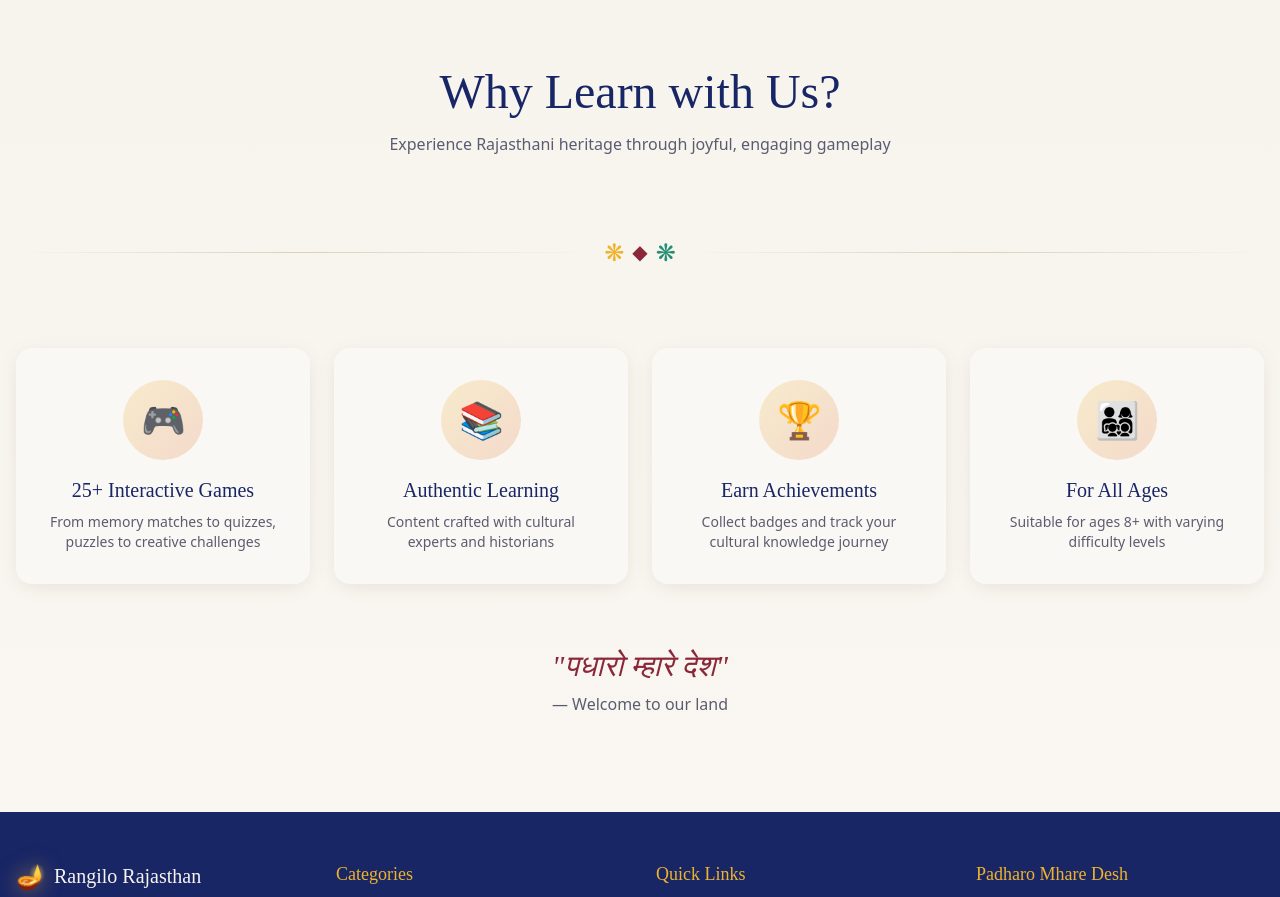
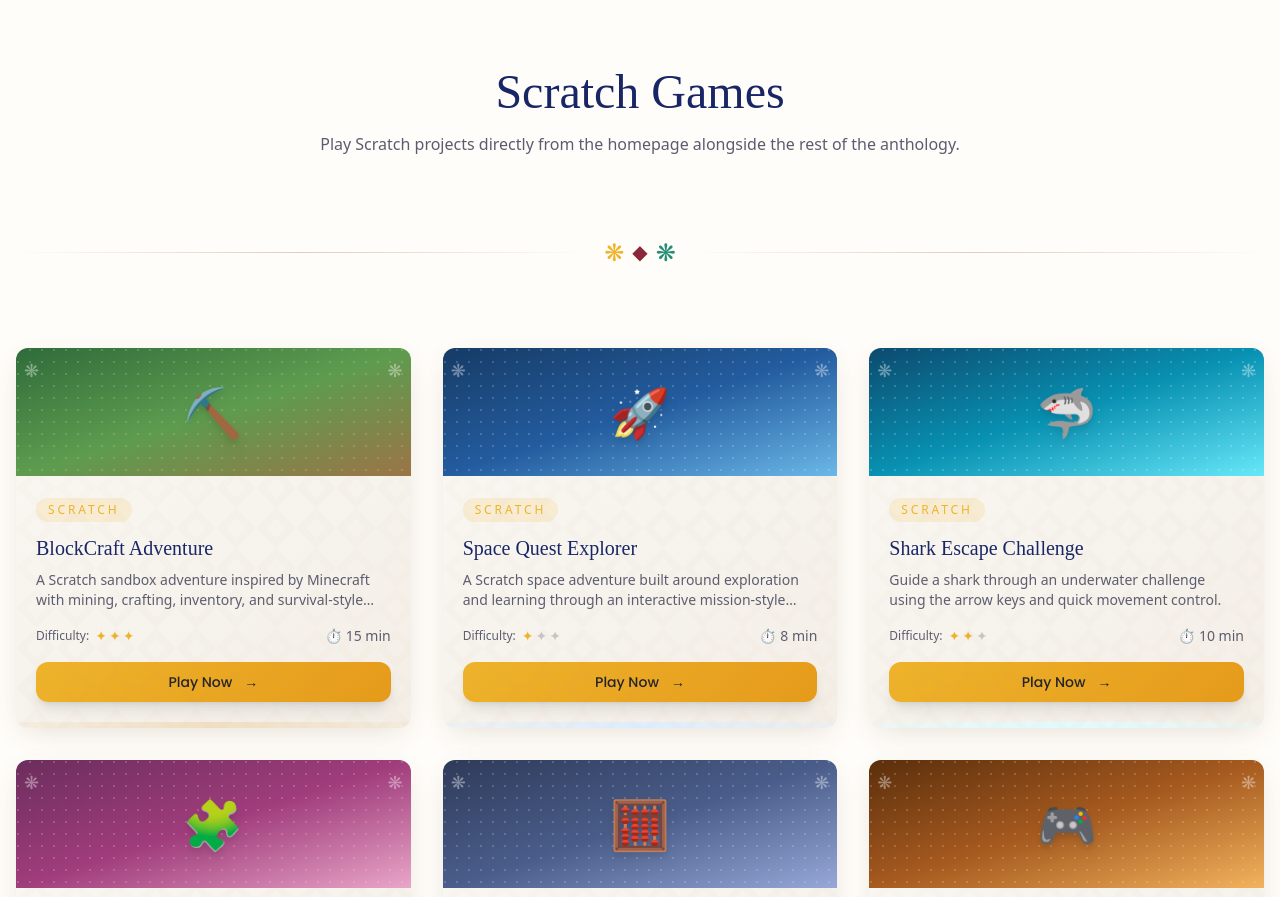
Before and after one commit to DeviceDidWhat/Digital-Anthology-Scratch, a React (Vite) app: page / in a window 1280 px wide. Shown: the part 1900-2797 px from the top of the page. Built offline with nearby package versions, Linux system fonts and the light colour scheme; the HTML template or start-up script is replaced by a standard one; a web font is replaced by a local one.

Commit message:
Add ScratchGamesSection component and update GameCard interface with new props

```diff
--- a/src/components/cards/GameCard.tsx
+++ b/src/components/cards/GameCard.tsx
@@ -1,7 +1,15 @@
 import { Button } from "@/components/ui/button";
-import type { Game } from "@/data/games";
 
-interface GameCardProps extends Game {
+interface GameCardProps {
+  title: string;
+  description: string;
+  difficulty: "easy" | "medium" | "hard";
+  playTime: number;
+  icon: string;
+  gradient: string;
+  patternColor: string;
+  externalUrl?: string;
+  badgeLabel?: string;
   delay?: number;
 }
 
@@ -30,6 +38,7 @@ export const GameCard = ({
   gradient,
   patternColor,
   externalUrl,
+  badgeLabel,
   delay = 0
 }: GameCardProps) => {
   const handlePlayClick = () => {
@@ -69,6 +78,12 @@ export const GameCard = ({
 
       {/* Content */}
       <div className="p-5">
+        {badgeLabel && (
+          <div className="mb-3 inline-flex items-center rounded-full bg-mustard/15 px-3 py-1 text-xs font-medium uppercase tracking-[0.24em] text-mustard">
+            {badgeLabel}
+          </div>
+        )}
+
         <h3 className="font-display text-xl text-primary mb-2 group-hover:text-secondary transition-colors">
           {title}
         </h3>
--- /dev/null
+++ b/src/components/sections/ScratchGamesSection.tsx
@@ -0,0 +1,30 @@
+import { GameCard } from "@/components/cards/GameCard";
+import { DecorativeDivider } from "@/components/decorative/DecorativeDivider";
+import { scratchGames } from "@/data/scratchGames";
+
+export const ScratchGamesSection = () => {
+  return (
+    <section
+      id="scratch-games"
+      className="container mx-auto px-4 py-16 md:py-24"
+    >
+      <div className="text-center mb-12">
+        <h2 className="text-3xl md:text-5xl font-display text-primary mb-4">
+          Scratch Games
+        </h2>
+        <p className="text-muted-foreground max-w-2xl mx-auto">
+          Play Scratch projects directly from the homepage alongside the rest of
+          the anthology.
+        </p>
+      </div>
+
+      <DecorativeDivider className="mb-12" />
+
+      <div className="grid grid-cols-1 sm:grid-cols-2 lg:grid-cols-3 gap-6 md:gap-8">
+        {scratchGames.map((game, index) => (
+          <GameCard key={game.id} {...game} delay={index * 0.08} />
+        ))}
+      </div>
+    </section>
+  );
+};
--- /dev/null
+++ b/src/data/scratchGames.ts
@@ -0,0 +1,106 @@
+export interface ScratchGame {
+  id: string;
+  title: string;
+  description: string;
+  difficulty: "easy" | "medium" | "hard";
+  playTime: number;
+  icon: string;
+  gradient: string;
+  patternColor: string;
+  externalUrl: string;
+  badgeLabel?: string;
+}
+
+export const scratchGames: ScratchGame[] = [
+  {
+    id: "divinecraft-2",
+    title: "BlockCraft Adventure",
+    description:
+      "A Scratch sandbox adventure inspired by Minecraft with mining, crafting, inventory, and survival-style exploration.",
+    difficulty: "hard",
+    playTime: 15,
+    icon: "⛏️",
+    gradient: "bg-gradient-to-br from-[#2F6B3A] via-[#5D9C4F] to-[#9B7446]",
+    patternColor: "#F0DFC2",
+    externalUrl: "https://scratch.mit.edu/projects/1228633320/fullscreen/",
+    badgeLabel: "Scratch",
+  },
+  {
+    id: "mission-space-learn-explore",
+    title: "Space Quest Explorer",
+    description:
+      "A Scratch space adventure built around exploration and learning through an interactive mission-style experience.",
+    difficulty: "easy",
+    playTime: 8,
+    icon: "🚀",
+    gradient: "bg-gradient-to-br from-[#163B65] via-[#235C9F] to-[#6BB8E8]",
+    patternColor: "#DDEEFF",
+    externalUrl: "https://scratch.mit.edu/projects/1221403174/fullscreen/",
+    badgeLabel: "Scratch",
+  },
+  {
+    id: "group2-final-project",
+    title: "Shark Escape Challenge",
+    description:
+      "Guide a shark through an underwater challenge using the arrow keys and quick movement control.",
+    difficulty: "medium",
+    playTime: 10,
+    icon: "🦈",
+    gradient: "bg-gradient-to-br from-[#0C4A6E] via-[#0891B2] to-[#67E8F9]",
+    patternColor: "#E0FBFF",
+    externalUrl: "https://scratch.mit.edu/projects/1228772098/fullscreen/",
+    badgeLabel: "Scratch",
+  },
+  {
+    id: "ct-project",
+    title: "Brain Puzzle Lab",
+    description:
+      "A Scratch computational thinking project presented as a short interactive digital activity.",
+    difficulty: "medium",
+    playTime: 7,
+    icon: "🧩",
+    gradient: "bg-gradient-to-br from-[#6B2D5C] via-[#A03D7C] to-[#E9A6C8]",
+    patternColor: "#F8DDEA",
+    externalUrl: "https://scratch.mit.edu/projects/1239018488/fullscreen/",
+    badgeLabel: "Scratch",
+  },
+  {
+    id: "calculator",
+    title: "QuickCalc",
+    description:
+      "A simple Scratch calculator that turns basic arithmetic into an interactive mini-tool.",
+    difficulty: "easy",
+    playTime: 5,
+    icon: "🧮",
+    gradient: "bg-gradient-to-br from-[#2E3A59] via-[#4A5D8A] to-[#97A8D8]",
+    patternColor: "#E3E8FA",
+    externalUrl: "https://scratch.mit.edu/projects/1221205138/fullscreen/",
+    badgeLabel: "Scratch",
+  },
+  {
+    id: "final-project-copy",
+    title: "Arcade Adventure",
+    description:
+      "A Scratch final project experience packaged as a short interactive game to explore from the homepage.",
+    difficulty: "medium",
+    playTime: 8,
+    icon: "🎮",
+    gradient: "bg-gradient-to-br from-[#5A2E0C] via-[#A65A1F] to-[#F2B35D]",
+    patternColor: "#FBE6C7",
+    externalUrl: "https://scratch.mit.edu/projects/1241113290/fullscreen/",
+    badgeLabel: "Scratch",
+  },
+  {
+    id: "quiz",
+    title: "Quiz Blitz",
+    description:
+      "A fast Scratch quiz game designed for quick answers and lightweight challenge-based play.",
+    difficulty: "easy",
+    playTime: 4,
+    icon: "❓",
+    gradient: "bg-gradient-to-br from-[#5B3A1E] via-[#A66A2B] to-[#F2C14E]",
+    patternColor: "#FFF1C7",
+    externalUrl: "https://scratch.mit.edu/projects/1220491143/fullscreen/",
+    badgeLabel: "Scratch",
+  },
+];
--- a/src/pages/Index.tsx
+++ b/src/pages/Index.tsx
@@ -4,6 +4,7 @@ import { Footer } from "@/components/layout/Footer";
 import { HeroSection } from "@/components/sections/HeroSection";
 import { CategoriesSection } from "@/components/sections/CategoriesSection";
 import { FeaturesSection } from "@/components/sections/FeaturesSection";
+import { ScratchGamesSection } from "@/components/sections/ScratchGamesSection";
 
 const Index = () => {
   useLayoutEffect(() => {
@@ -23,6 +24,7 @@ const Index = () => {
       <main className="flex-1 pt-16">
         <HeroSection />
         <CategoriesSection />
+        <ScratchGamesSection />
         <FeaturesSection />
       </main>
 
```
